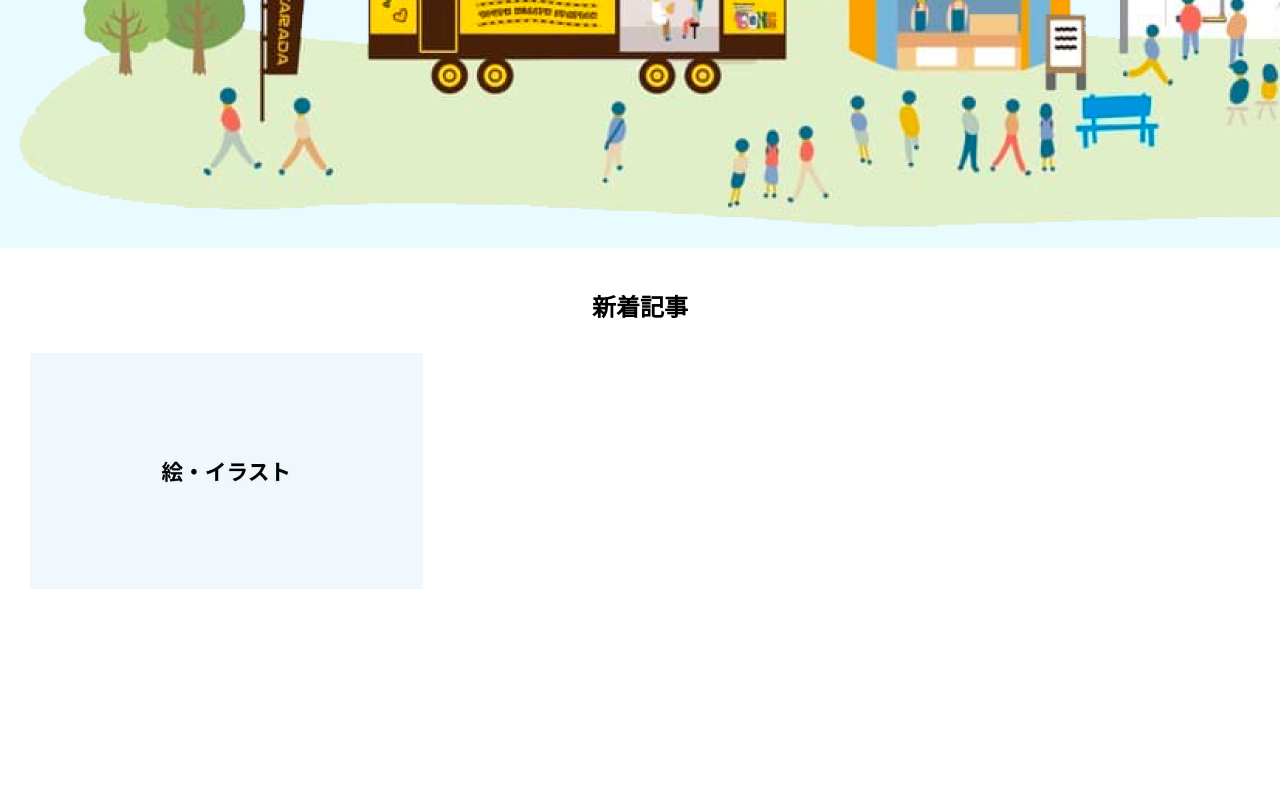
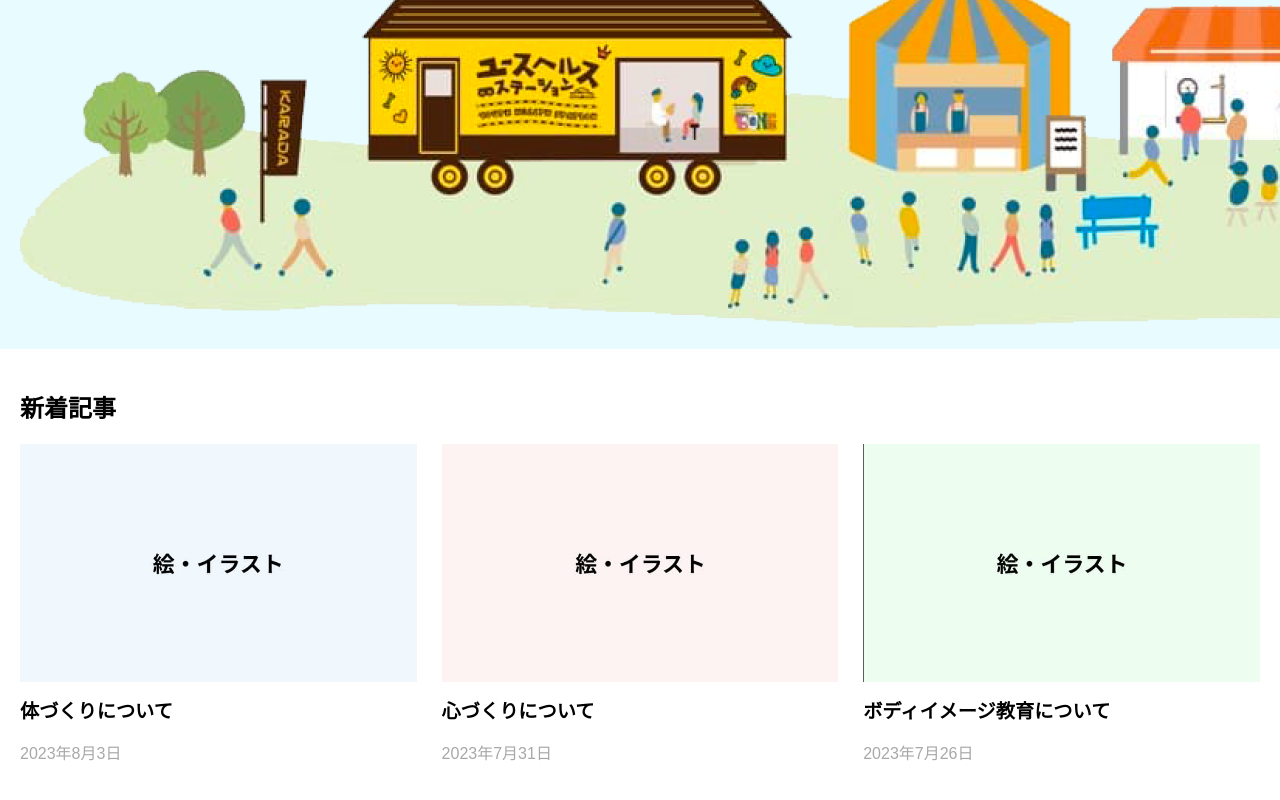
Before and after one commit to infinity-jp/health-demo-site, a plain HTML site: page index.html in a window 1280 px wide. Shown: the part 820-1620 px from the top of the page. Before the commit the page ends 1423 px from the top, so only its background shows below. Drawn offline with Linux system fonts and the light colour scheme.

Commit message:
create posts

```diff
--- a/index.html
+++ b/index.html
@@ -35,7 +35,7 @@
 
     <main>
       <section id="main-top" style="background-color: #e8fcff">
-        <div>
+        <div class="introduction">
           <p style="color: #000000; text-align: center">
             私たちは <br />
             すべての子供達の生涯にわたる健康維持や疾病予防のための <br />
@@ -49,16 +49,31 @@
         <div>
           <img
             src="image01.png"
-            alt="Image 01"
             style="display: block; margin-left: auto; margin-right: auto"
           />
         </div>
       </section>
 
-      <section id="main-bottom" style="background-color: #ffffff">
-        <h1 style="color: #000000">新着記事</h1>
-        <div class="article">
-          <img src="post_image01.jpg" alt="Article 1" />
+      <section id="main-bottom">
+        <div style="background-color: #ffffff">
+          <h1>新着記事</h1>
+          <div class="articles">
+            <div class="article">
+              <img src="post_image01.jpg" alt="Article 1" />
+              <h2>体づくりについて</h2>
+              <p>2023年8月3日</p>
+            </div>
+            <div class="article">
+              <img src="post_image02.jpg" alt="Article 2" />
+              <h2>心づくりについて</h2>
+              <p>2023年7月31日</p>
+            </div>
+            <div class="article">
+              <img src="post_image03.jpg" alt="Article 3" />
+              <h2>ボディイメージ教育について</h2>
+              <p>2023年7月26日</p>
+            </div>
+          </div>
         </div>
       </section>
     </main>
--- a/style.css
+++ b/style.css
@@ -31,22 +31,29 @@ body {
     line-height: 1.5;
 }
 
+#main-top .introduction {
+    font-size: 1.5em;
+    font-weight: bold;
+}
+
 #main-bottom {
     padding: 20px;
 }
 
 #main-bottom h1 {
-    font-size: 1.5em;
-    text-align: center;
-    margin-bottom: 20px;
+    text-align: left;
+}
+
+.articles {
+    display: flex;
+    justify-content: space-between;
 }
 
 .article {
-    width: 33.33%;
-    float: left;
-    padding: 10px;
+    width: 32%;
     box-sizing: border-box;
 }
+
 
 .article img {
     width: 100%;
@@ -57,8 +64,10 @@ body {
     font-size: 1.2em;
     font-weight: bold;
     margin: 10px 0;
+    color: #000000;
 }
 
 .article p {
     font-size: 1em;
+    color: #a8a8a8;
 }
```
